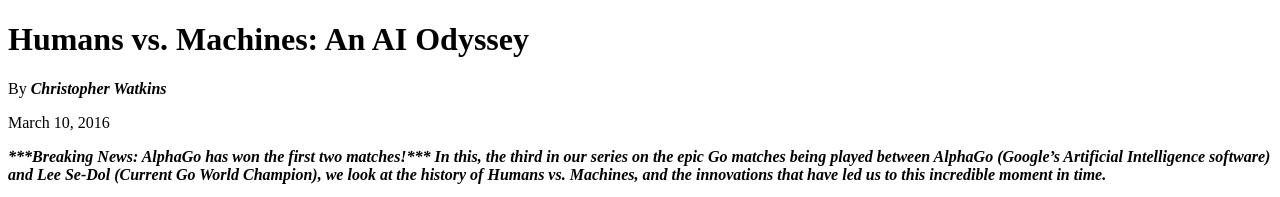
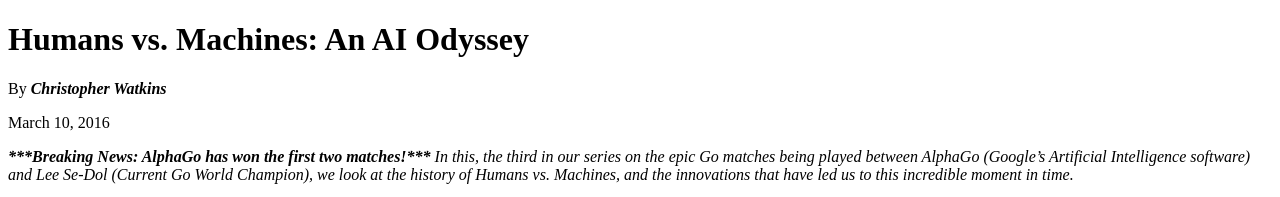
Before and after one commit to vibhav44/mockup-to-article, a plain HTML site: page index.html in a window 1280 px wide. Shown: the top 197 px of the page. Drawn offline with Linux system fonts and the light colour scheme.

Commit message:
second commit

```diff
--- a/index.html
+++ b/index.html
@@ -15,7 +15,9 @@
 
     <p>March 10, 2016</p>
 
-    <p><strong><em>***Breaking News: AlphaGo has won the first two matches!*** In this, the third in our series on the epic Go matches being played between AlphaGo (Google’s Artificial Intelligence software) and Lee Se-Dol (Current Go World Champion), we look at the history of Humans vs. Machines, and the innovations that have led us to this incredible moment in time.</em></strong></p>
+    <p><strong><em>***Breaking News: AlphaGo has won the first two matches!***</strong> In this, the third in our series on the epic Go matches being played between AlphaGo (Google’s Artificial Intelligence software) and Lee Se-Dol (Current Go World Champion),
+        we look at the history of Humans vs. Machines, and the innovations that have led us to this incredible moment in time.</em>
+    </p>
 
     <img src="http://i2.wp.com/blog.udacity.com/wp-content/uploads/2016/03/56df2490a351d802222160.gif" alt="dots">
 
```
